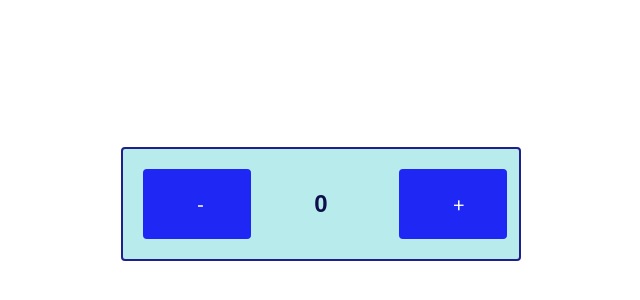
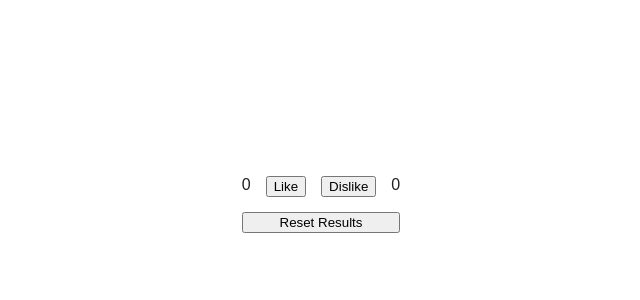
Before and after one commit to MaksymStoianov/ait-tr__frontend-pro, a React (Vite) app: page / in a window 1280 px wide. Shown: the part 196-496 px from the top of the page, without its empty margins (319-959 px from the left). Built offline with nearby package versions, Linux system fonts and the light colour scheme.

Commit message:
add homework_04

```diff
--- a/src/App.jsx
+++ b/src/App.jsx
@@ -1,5 +1,5 @@
 import "./App.css";
-import Lesson04 from "./lessons/Lesson04/Lesson04";
+import Homework04 from "./homeworks/Homework04/Homework04";
 
 function App() {
 	return (
@@ -9,7 +9,8 @@ function App() {
 			{/* <Lesson03 /> */}
 			{/* <Homework03 /> */}
 
-			<Lesson04 />
+			{/* <Lesson04 /> */}
+			<Homework04 />
 		</div>
 	);
 }
--- /dev/null
+++ b/src/components/Feedback/Feedback.jsx
@@ -0,0 +1,52 @@
+import { useState } from "react";
+import "./styles.css";
+
+const Feedback = props => {
+	const { children } = props;
+
+	const [state, setState] = useState({
+		likes: 0,
+		dislikes: 0,
+	});
+
+	const incrementLikes = () => {
+		setState(prevState => ({
+			...prevState,
+			likes: prevState.likes + 1,
+		}));
+	};
+
+	const incrementDislikes = () => {
+		setState(prevState => ({
+			...prevState,
+			dislikes: prevState.dislikes + 1,
+		}));
+	};
+
+	const reset = () => {
+		setState(prevState => ({
+			...prevState,
+			likes: 0,
+			dislikes: 0,
+		}));
+	};
+
+	return (
+		<div className="flex-col">
+			<div className="flex-row">
+				<div className="button-like-container flex-row">
+					<span>{state.likes}</span>
+					<button onClick={incrementLikes}>Like</button>
+				</div>
+				<div className="button-dislike-container flex-row">
+					<button onClick={incrementDislikes}>Dislike</button>
+					<span>{state.dislikes}</span>
+				</div>
+			</div>
+			<button onClick={reset}>Reset Results</button>
+			{children}
+		</div>
+	);
+};
+
+export default Feedback;
--- /dev/null
+++ b/src/components/Feedback/styles.css
@@ -0,0 +1,11 @@
+.flex-col {
+	display: flex;
+	flex-direction: column;
+	gap: 15px;
+}
+
+.flex-row {
+	display: flex;
+	flex-direction: row;
+	gap: 15px;
+}
--- /dev/null
+++ b/src/homeworks/Homework04/Homework04.jsx
@@ -0,0 +1,12 @@
+import Feedback from "../../components/Feedback/Feedback";
+import "./styles.css";
+
+const Homework04 = () => {
+	return (
+		<div  className="homework04-wrapper">
+			<Feedback />
+		</div>
+	);
+};
+
+export default Homework04;
--- /dev/null
+++ b/src/homeworks/Homework04/styles.css
@@ -0,0 +1,11 @@
+.homework04-wrapper {
+	display: flex;
+	flex-direction: column;
+	align-items: center;
+	justify-content: center;
+	gap: 25px;
+	flex: 1;
+	max-width: 470px;
+	width: 100%;
+	margin: auto;
+}
```
